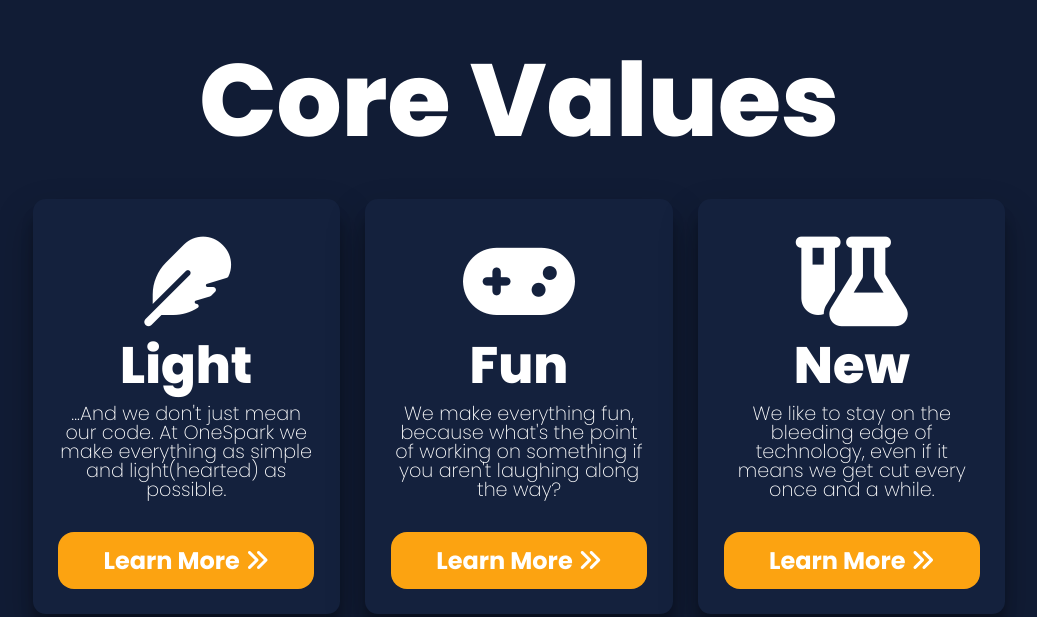
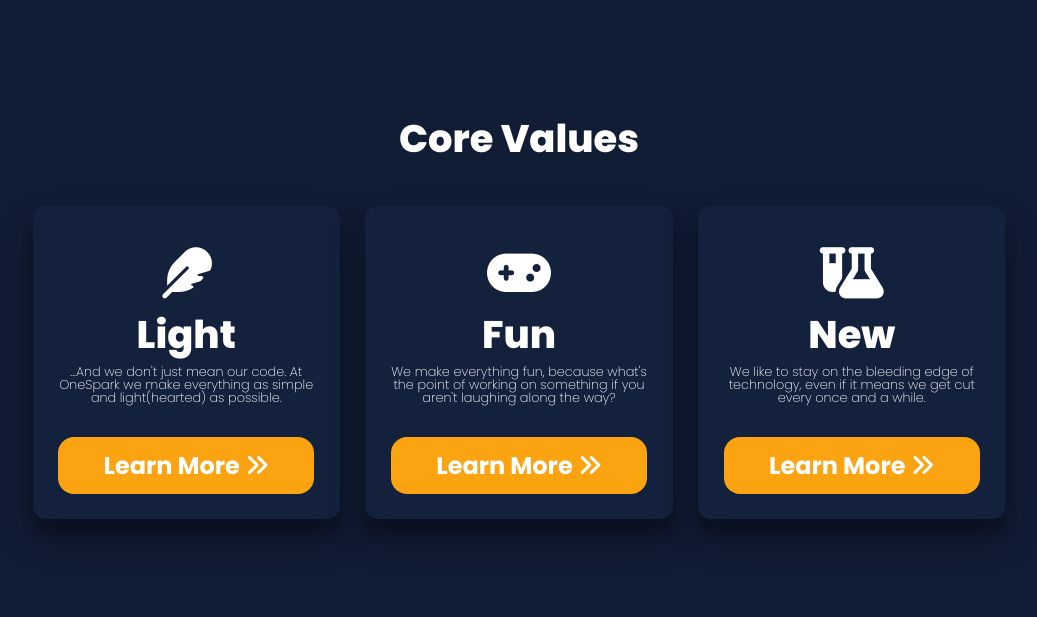
Before and after one commit to dotargz/onespark-dev, a plain HTML site: page index.html in a window 1280 px wide. Shown: the part 912-1529 px from the top of the page, without its empty margins (121-1158 px from the left). Drawn offline with Linux system fonts and the light colour scheme.

Commit message:
NOT DONE YET I NEED TO SWITCH TO SEMANTIC HTML

```diff
--- a/css/global.css
+++ b/css/global.css
@@ -1,15 +1,17 @@
 * {
-    --nav-height: 75px;
+    --nav-height: 4vw;
 }
 html, body, #main, #container {
-    width: 100%;
-    height: 100%;
+    width: 100vw;
+    height: 100vh;
     background-color: #14213D;
     font-family: 'Poppins', sans-serif;
+    scroll-behavior: smooth;
 }
 
 #nav {
     height: var(--nav-height);
+    width: 100vw;
     background-color: #111C35;
     color: #ffffff;
     display: flex;
@@ -36,12 +38,6 @@
 a {
     text-decoration: none;
     color: inherit;
-}
-.header {
-    font-size: 10vw;
-    font-weight: 800;
-    margin-top: 16px;
-    margin-bottom: 16px;
 }
 
 .small {
@@ -102,41 +98,48 @@
     border-radius: 2vh;
 }
 
-.header-2 {
-    font-size: 8vw;
+h1 {
+    font-size: 4vw;
+    font-weight: 800;
+    margin-top: 16px;
+    margin-bottom: 16px;
+}
+
+h2 {
+    font-size: 3vw;
     font-weight: 800;
     margin-top: 12px;
     margin-bottom: 12px;
 }
 
-.header-3 {
-    font-size: 7vw;
+h3 {
+    font-size: 2vw;
     font-weight: 800;
-    margin-top: 12px;
-    margin-bottom: 12px;
+    margin-top: 8px;
+    margin-bottom: 8px;
 }
 
-.header-4 {
-    font-size: 6vw;
+h4 {
+    font-size: 1vw;
     font-weight: 800;
-    margin-top: 12px;
-    margin-bottom: 12px;
+    margin-top: 4px;
+    margin-bottom: 4px;
 }
 
-.header-5 {
-    font-size: 5vw;
+h5 {
+    font-size: 0.5vw;
     font-weight: 800;
-    margin-top: 12px;
-    margin-bottom: 12px;
 }
 
-.header-6 {
-    font-size: 4vw;
+h6 {
+    font-size: 0.1vw;
     font-weight: 800;
-    margin-top: 12px;
-    margin-bottom: 12px;
 }
 
+p {
+    font-size: 1vw;
+    font-weight: 400;
+}
 
 
 /* custom scrollbar */
--- a/css/index.css
+++ b/css/index.css
@@ -101,7 +101,7 @@
     padding: 12px 12px;
     margin: 8px 0;
     box-sizing: border-box;
-    border: 3px solid #ccc;
+    border: 3px solid #555;
     -webkit-transition: 0.5s;
     transition: 0.5s;
     outline: none;
@@ -109,7 +109,7 @@
 }
 
 input:focus, textarea:focus {
-    border: 3px solid #555;
+    border: 3px solid #FCA311;
 }
 
  #contact-container {
--- a/index.html
+++ b/index.html
@@ -27,31 +27,31 @@
             </div>
             <div id="content">
               <div id="hero">
-                  <div id="hero-text" class="header">OneSpark</div>
-                  <div id="hero-description" class="text xlarge light">Lighting up the web <i class="fa-solid fa-lightbulb"></i></div>
+                  <h1 id="hero-text">OneSpark</h1>
+                  <h2 id="hero-description" class="light">Lighting up the web <i class="fa-solid fa-lightbulb"></i></h2>
                   <a href="/#values"><div class="button">Learn More <i class="fa-solid fa-angles-right"></i></div></a>
               </div>
               <div id="values">
-                <div id="values-text" class="header-2">Core Values</div>
+                <h2 id="values-text">Core Values</h2>
                 <div id="values-list" class="flex-row">
                   <div id="fast" class="value-item">
-                    <div id="fast-icon" class="header-3"><i class="fa-solid fa-feather"></i></div>
-                    <div id="fast-header" class="header-6">Light</div>
-                    <div id="fast-text" class="text light med-small">...And we don't just mean our code. At OneSpark we make everything as simple and light(hearted) as possible.</div>
+                    <h1 id="fast-icon"><i class="fa-solid fa-feather"></i></h1>
+                    <h2 id="fast-header">Light</h2>
+                    <p id="fast-text" class="light">...And we don't just mean our code. At OneSpark we make everything as simple and light(hearted) as possible.</p>
                     <a href="/#values"><div class="button">Learn More <i class="fa-solid fa-angles-right"></i></div></a>
                   </div>
 
                   <div id="other" class="value-item">
-                    <div id="other-icon" class="header-3"><i class="fa-solid fa-gamepad"></i></div>
-                    <div id="other-header" class="header-6">Fun</div>
-                    <div id="other-text" class="text light med-small">We make everything fun, because what's the point of working on something if you aren't laughing along the way?</div>
+                    <h1 id="other-icon"><i class="fa-solid fa-gamepad"></i></h1>
+                    <h2 id="other-header">Fun</h2>
+                    <p id="other-text" class="light">We make everything fun, because what's the point of working on something if you aren't laughing along the way?</p>
                     <a href="/#values"><div class="button">Learn More <i class="fa-solid fa-angles-right"></i></div></a>
                   </div>
 
                   <div id="other-2" class="value-item">
-                    <div id="other-2-icon" class="header-3"><i class="fa-solid fa-flask-vial"></i></div>
-                    <div id="other-2-header" class="header-6">New</div>
-                    <div id="other-2-text" class="text light med-small">We like to stay on the bleeding edge of technology, even if it means we get cut every once and a while.</div>
+                    <h1 id="other-2-icon"><i class="fa-solid fa-flask-vial"></i></h1>
+                    <h2 id="other-2-header">New</h2>
+                    <p id="other-2-text" class="light">We like to stay on the bleeding edge of technology, even if it means we get cut every once and a while.</p>
                     <a href="/#values"><div class="button">Learn More <i class="fa-solid fa-angles-right"></i></div></a>
                   </div>
                   </div>
```
